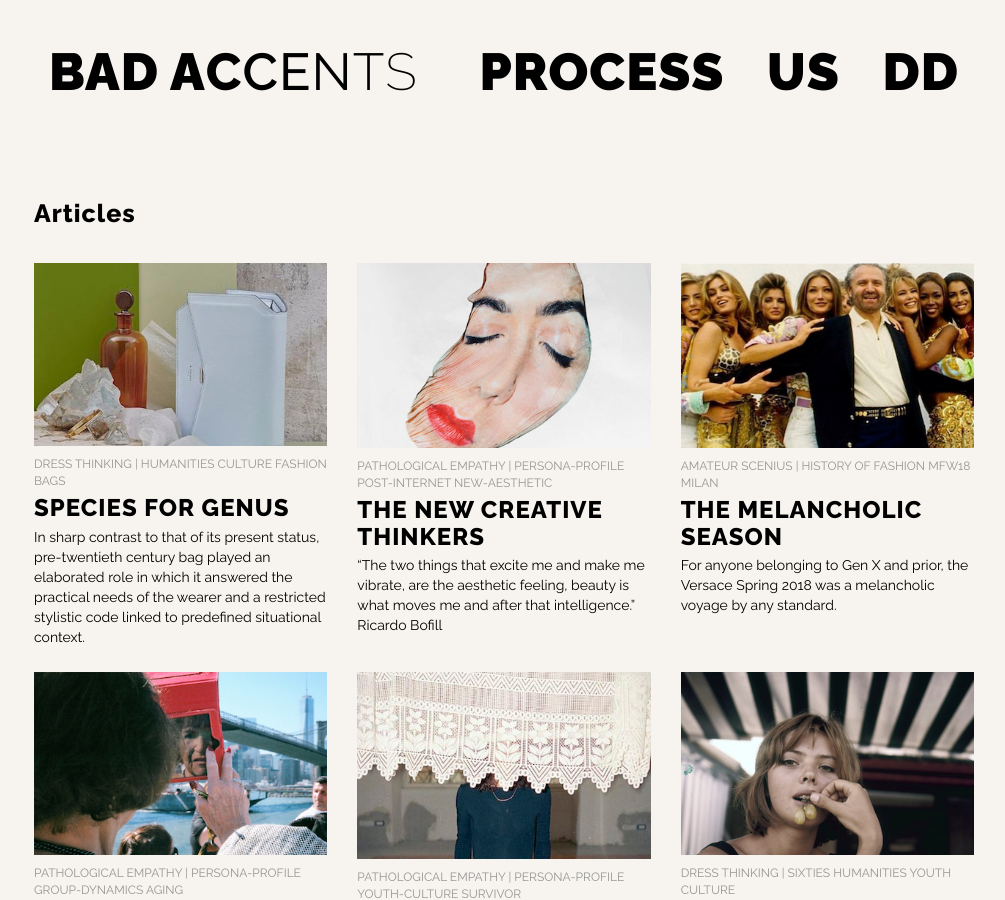
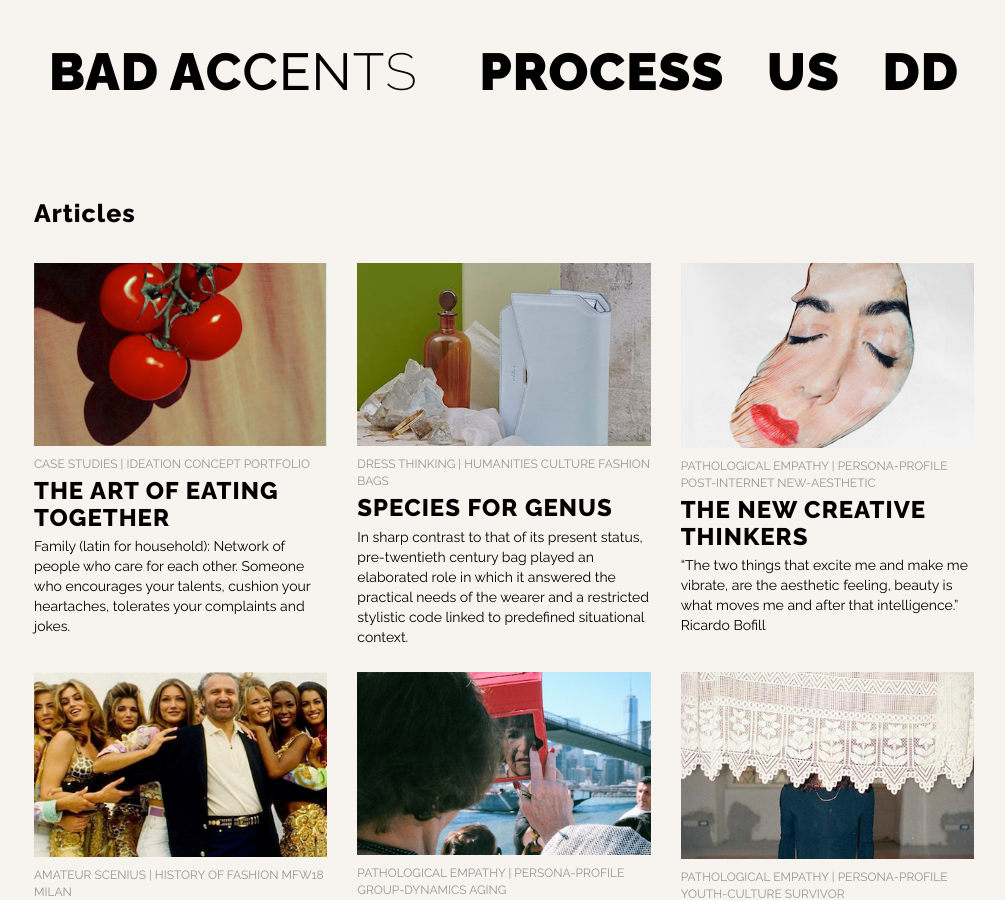
Before and after one commit to badaccents/badaccents.github.io, a Jekyll site: the page built from dd-all.html, in a window 1280 px wide and 900 px high. Shown: the whole window, without its empty margins (136-1141 px from the left). Built offline with Jekyll 4.4.1, drawn with Linux system fonts in a browser that asks for light colours; comment, search, counter and statistics services are not loaded.

Commit message:
Summer Edition Post

```diff
--- /dev/null
+++ b/_posts/2017-10-23-the-art-of-eating-together.md
@@ -0,0 +1,79 @@
+---
+layout: post
+
+title:  "THE ART OF EATING TOGETHER"
+subtitle: "Vinhood concept event ideation"
+categories: dumpster-diving case-studies
+tags: ideation concept portfolio
+img-small: case-studies/the-art-of-eating-together/small.png
+img-large: case-studies/the-art-of-eating-together/big.jpeg
+
+ready: true
+---
+
+Family (latin for household):  Network of people who care for each other. Someone who encourages your talents, cushion your heartaches, tolerates your complaints and jokes.
+<!--more-->
+<a href="https://www.vinhood.com/homepage/" target="_blank">Vinhood</a> is an Italian startup compose by a group of wine aficionados. Their love for the world of wine inspired them to create the perfect algorithm to communicate wine tastes, culture, and its connection to the Italian way of being.
+
+The four entrepreneurs reached Bad Accents to ideate a concept for an event that would embrace their brand essence **grasping knowledge** and translate it into a night with their intimate community.
+
+### CONCEPT###
+## TABLE NARRATIVES (COMMENSALITY)##
+> COMMENSALITY : THE PRACTICE OF COMING TOGETHER AROUND A TABLE TO BREAK BOTH BREAD AND BOUNDARIES.
+
+<p style="width:100%;">
+  <img src="/img/dd/case-studies/the-art-of-eating-together/1.jpeg" width="100%">
+  <br />
+  <span class="credits">
+    Source: Vinhood
+  </span>
+</p>
+
+The narrative of sharing a meal is one of the most intimate acts, human beings have eaten together in all different cultures and eras. The value of sharing a meal, however, has been overlooked, abandoned, and replaced with grabbing something to eat on the go for lack of time.
+
+Sharing a meal reflects the primitive human need for connection. Bad Accents believed the best way to show it to the Vinhood family is through “ setting the table”, a theme about gathering, sharing, and creating a narrative around **THE TABLE.**
+
+Our central insight here was “The act of breaking bread and sharing a meal is something that’s so instinctual and human”.We wanted to help Vinhood to act in a meaningful way and take an active role in their family/ community.
+>To eat in the company of others is a strong expression of trust and “togetherness” of a much higher other than just “being together.
+
+**Set the table** symbolises a ritual around an object, curating the perfect table for the fondest people in your life, projecting an intimate energy and a family feel.
+
+The journey started by choosing the perfect menu created by the Chefs Francesco & Mauro to set a tone of Italian summery vibes, followed by setting the place through a warm colour theme and the hosting of the Vinhood family and friends.
+
+<div class="row">
+  <p class="col-sm-4">
+    <img src="/img/dd/case-studies/the-art-of-eating-together/2.jpeg" width="100%">
+    <br />
+    <span class="credits">
+      Source: Vinhood Summer Edition.
+    </span>
+  </p>
+  <p class="col-sm-4">
+    <img src="/img/dd/case-studies/the-art-of-eating-together/3.jpeg" width="100%">
+    <br />
+    <span class="credits">
+      Source: Vinhood Summer Edition.
+    </span>
+  </p>
+  <p class="col-sm-4">
+    <img src="/img/dd/case-studies/the-art-of-eating-together/4.jpeg" width="100%">
+    <br />
+    <span class="credits">
+      Source: Vinhood Summer Edition.
+    </span>
+  </p>
+</div>
+
+We believe that portraying the value of this “togetherness” is one of the most relevant values surrounding wine “La Bella Vita Italiana.” Reflected in the exchange of food on a table— the more food and wine the better the serata will be. And voila; the Vinhood Summer Edition was born.
+
+### OUTCOME###
+
+A memorable night, becoming a family we definitely choose. Aside from a community, the value of this intimacy moved us into a family territory, and those are the nights that count and remembered. Evenings that you share an experience with people who are no longer strangers but family.
+
+Let’s keep setting the table in the future, let’s never forget this beautiful tradition of gathering and togetherness.
+
+<p class="embed-responsive embed-responsive-16by9">
+  <iframe width="560" height="315" src="https://www.youtube.com/embed/2rZyINvO-Ng?rel=0" frameborder="0" allowfullscreen></iframe>
+</p>
+
+**fin. . .**
```
Also changed, not shown: _posts/2017-07-25-reference-post.md (+12 -4 lines), img/dd/case-studies/the-art-of-eating-together/1.jpeg (added), img/dd/case-studies/the-art-of-eating-together/2.jpeg (added), img/dd/case-studies/the-art-of-eating-together/4.jpeg (added), img/dd/case-studies/the-art-of-eating-together/big.jpeg (added), img/dd/case-studies/the-art-of-eating-together/small.png (added), 1 other file.
